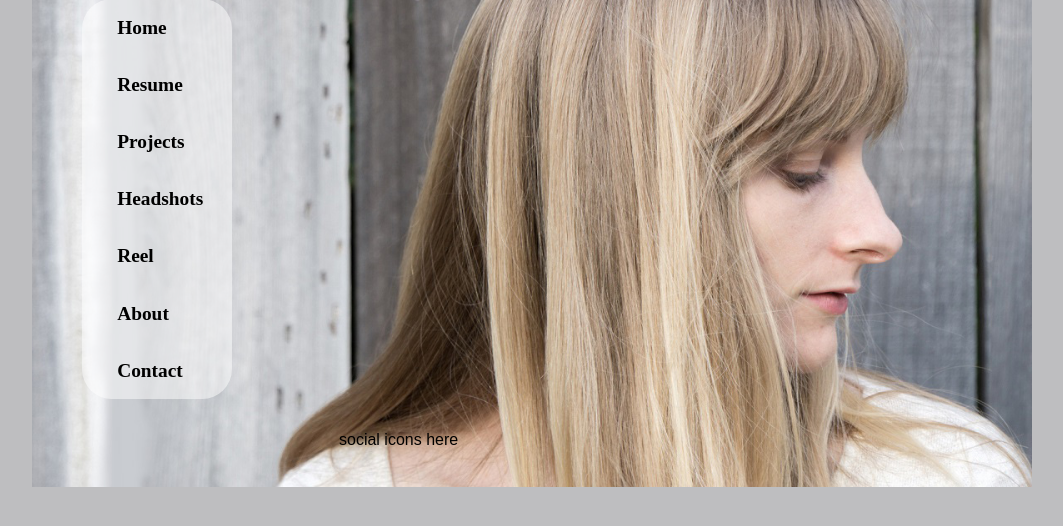
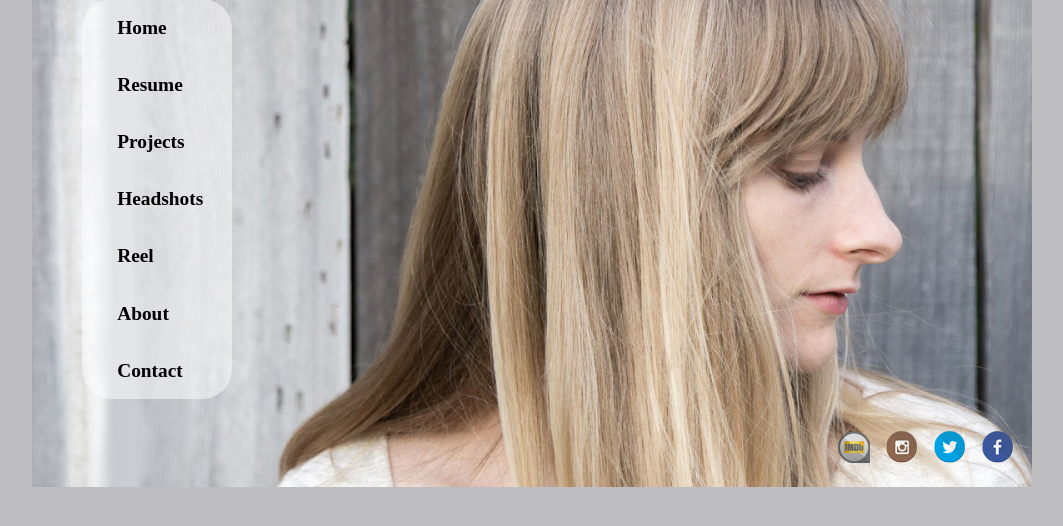
Before and after one commit to Adonias1/CECS470Project, a PHP site: page /index.php in a window 1280 px wide. Shown: the part 180-706 px from the top of the page, without its empty margins (108-1171 px from the left). Run offline with PHP 8.4, Linux system fonts and the light colour scheme.

Commit message:
Add social icons

```diff
--- a/includes/footer.php
+++ b/includes/footer.php
@@ -1,3 +1,21 @@
 <footer>
-	<p><!-- PUT SOCIAL ICONS HERE --> social icons here</p>
+	<a href="https://www.facebook.com/rachelsuzannelockhart" target="_blank">
+		<img class="social-icon" src="images/social/Facebook.png" alt="Facebook social icon"/>
+	</a>
+
+	<a href="https://twitter.com/RachelSLockhart" target="_blank">
+		<img class="social-icon" src="images/social/Twitter.png" alt="Twitter social icon"/>
+	</a>
+
+	<a href="https://www.instagram.com/rachelslockhart/" target="_blank">
+		<img class="social-icon" src="images/social/Instagram.png" alt="Instagram social icon"/>
+	</a>
+
+	<!-- <a href="https://www.youtube.com/user/rbaird4" target="_blank">
+		<img class="social-icon" src="images/social/YouTube.png" alt="YouTube social icon"/>
+	</a> -->
+
+	<a href="http://www.imdb.com/name/nm4092562/?ref_=fn_al_nm_1" target="_blank">
+		<img class="social-icon" src="images/social/imdb.png" alt="IMDB social icon"/>
+	</a>
 </footer>
--- a/styles/styles.css
+++ b/styles/styles.css
@@ -63,6 +63,8 @@ nav li {
 	font-family: serif;
 	font-size: 1.1em;
 }
+
+/*FOOTER*/
 footer {
 	clear:left;
 	margin: 2em 0em 0em 0em;
@@ -70,6 +72,13 @@ footer {
 	width: 100%;
 	bottom: 0;
 }
+.social-icon {
+	display: inline-block;
+	float:right;
+	margin-left: 1em;
+}
+
+
 .search-bar {
 	float: right;
 	margin: 1em;
```
Also changed, not shown: images/background.jpg (added), images/social/Facebook.png (added), images/social/Instagram.png (added), images/social/Twitter.png (added), images/social/YouTube.png (added), images/social/imdb.png (added).
